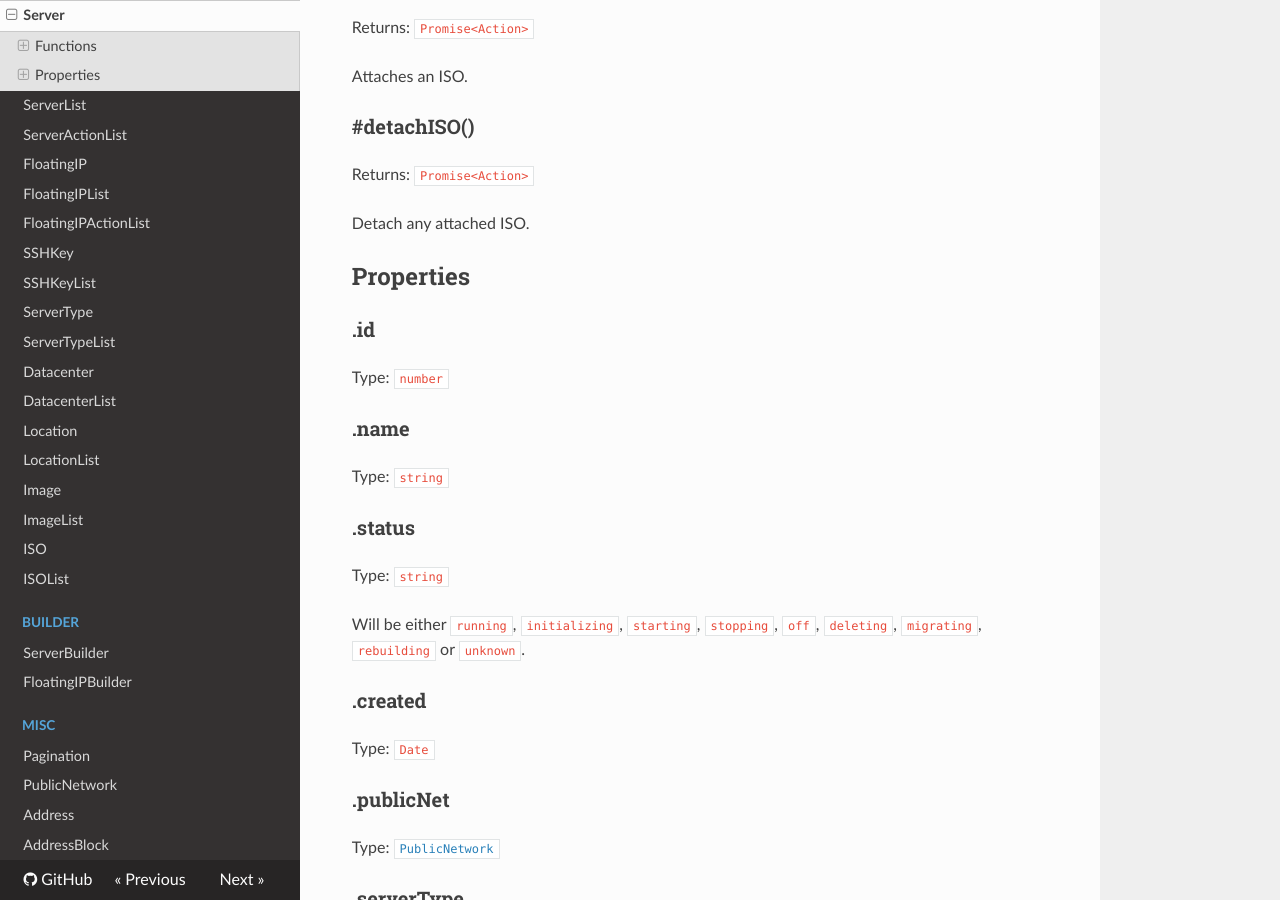
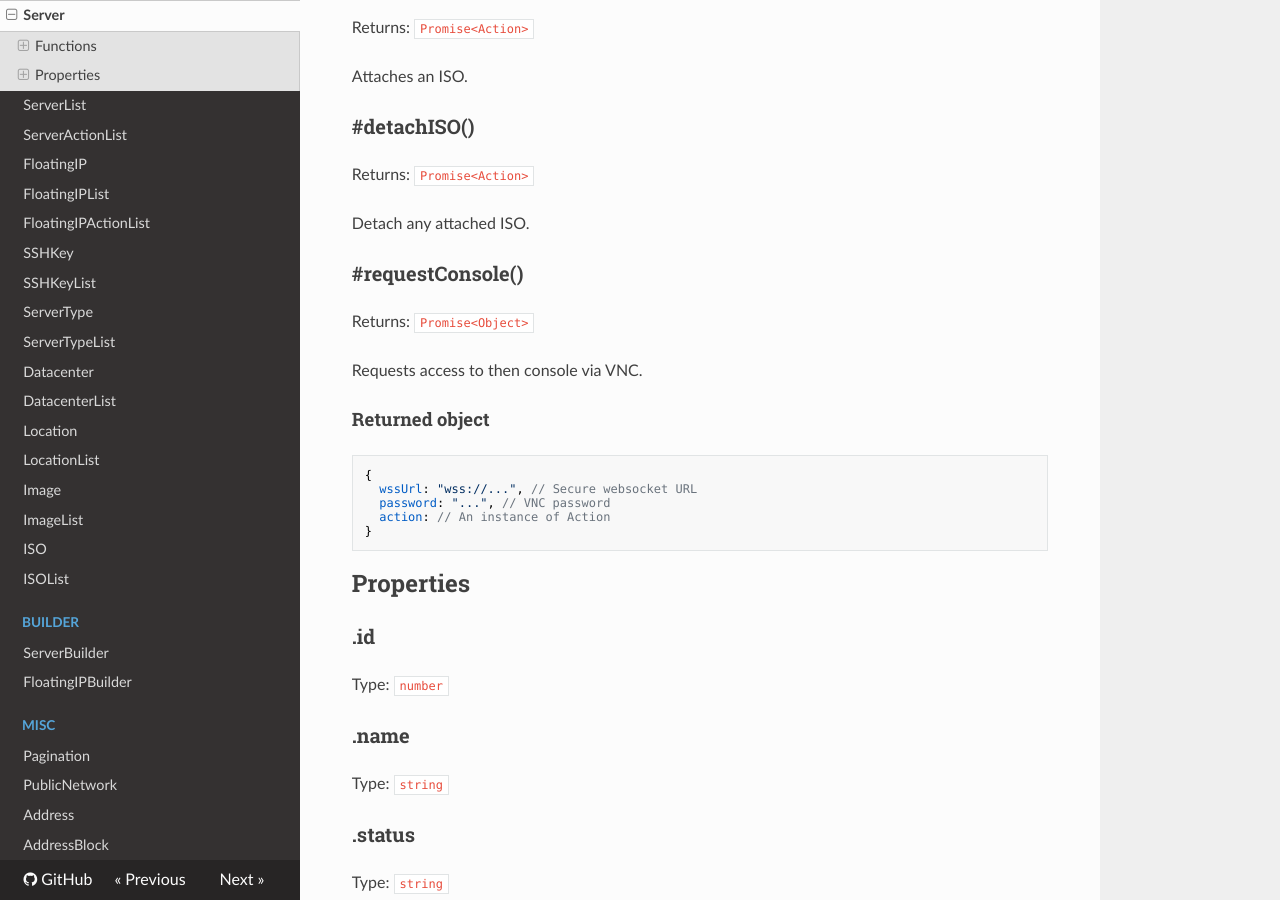
Before and after one commit to dennisbruner/hcloud-js, an MkDocs documentation site: the page built from docs/api/servers/server.md, in a window 1280 px wide and 900 px high, scrolled down 4262 px. Built offline with MkDocs 1.6.1, drawn with Linux system fonts in a browser that asks for light colours; nearby versions of some CDN libraries; old or Windows-style settings are respelled for this version of MkDocs.

Commit message:
docs: Add requestConsole to server

````diff
--- a/docs/api/servers/server.md
+++ b/docs/api/servers/server.md
@@ -186,6 +186,22 @@ Returns: `Promise<Action>`
 
 Detach any attached ISO.
 
+### \#requestConsole()
+
+Returns: `Promise<Object>`
+
+Requests access to then console via VNC.
+
+#### Returned object
+
+```javascript
+{
+  wssUrl: "wss://...", // Secure websocket URL
+  password: "...", // VNC password
+  action: // An instance of Action
+}
+```
+
 ## Properties
 
 ### .id
````
